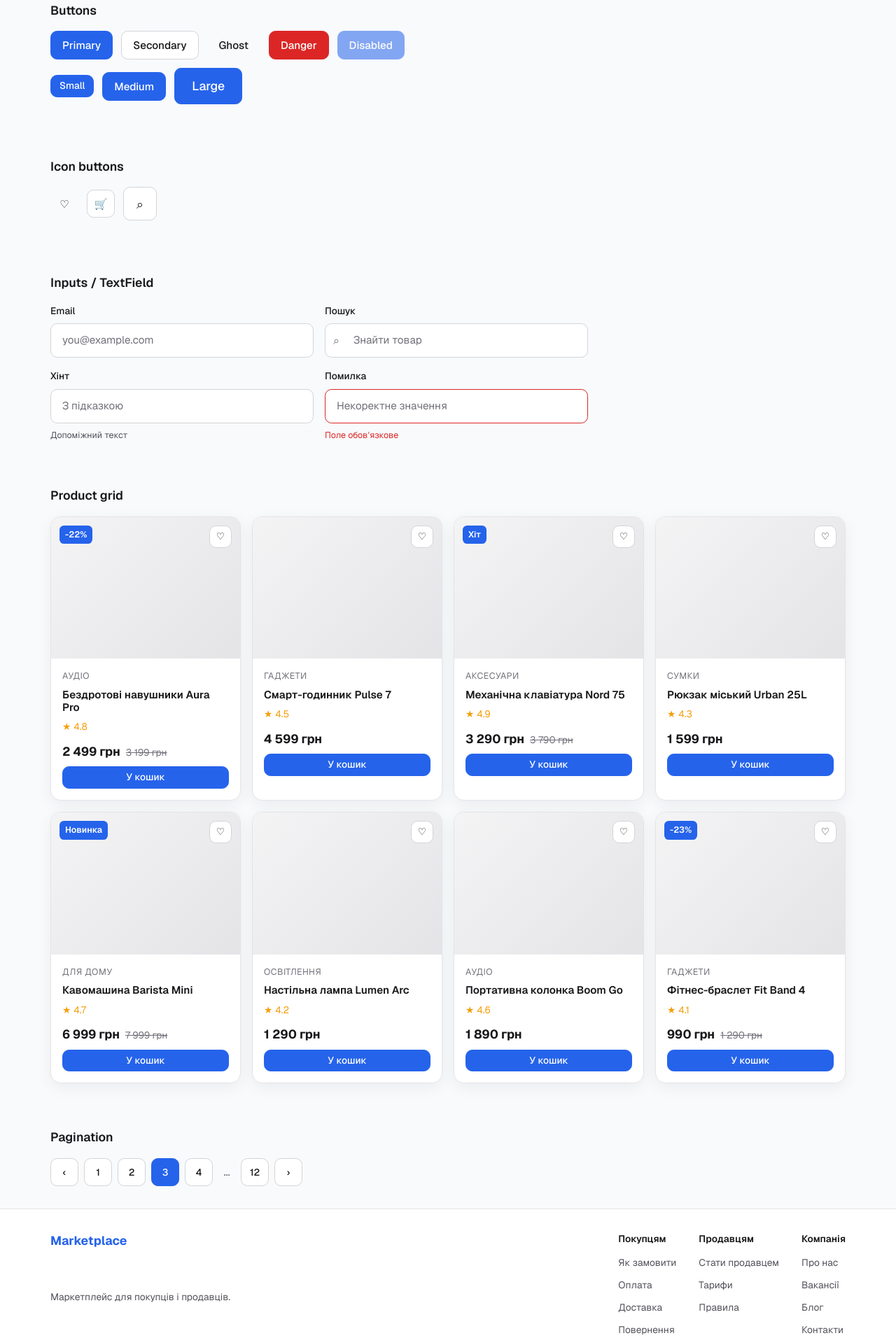
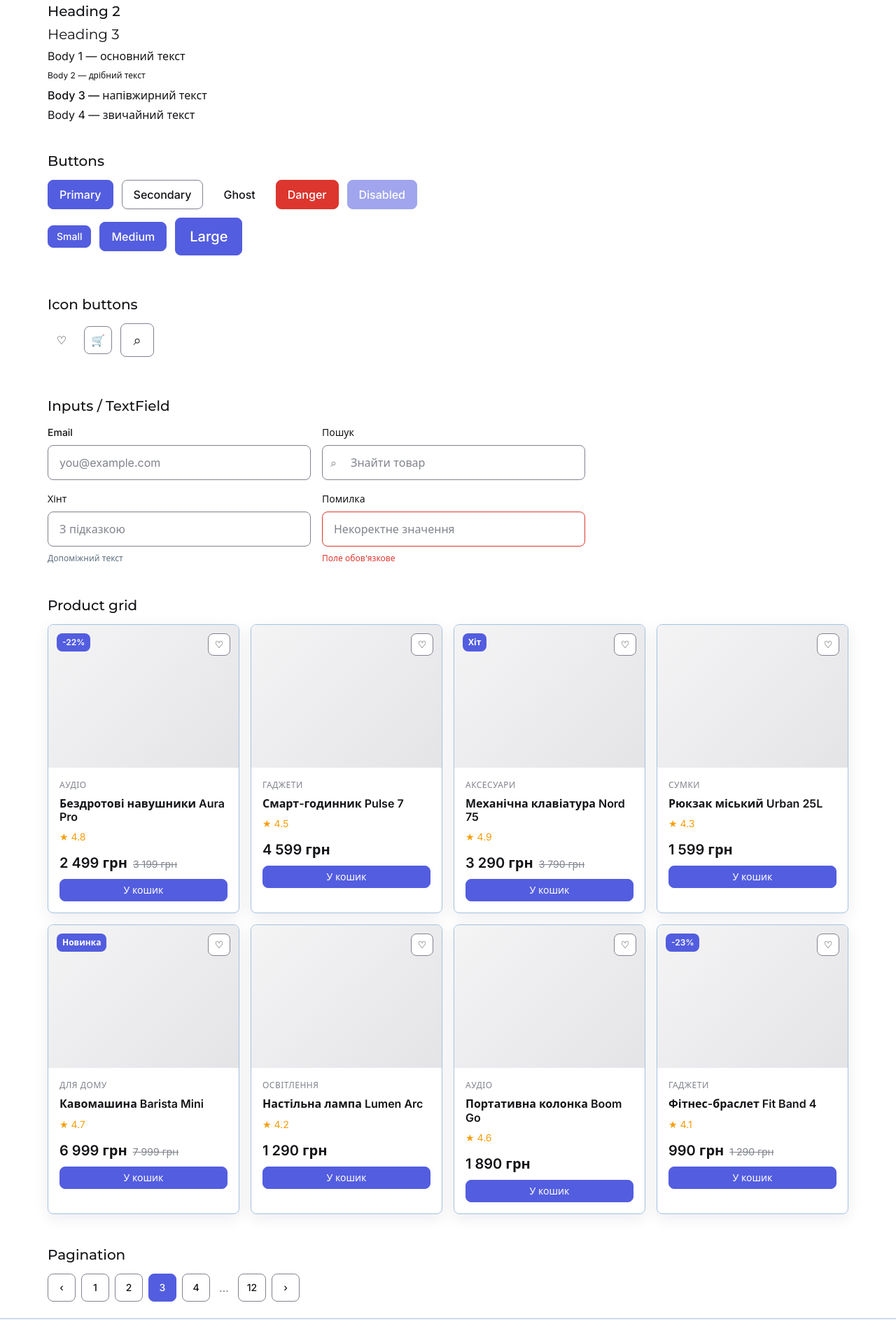
Before and after one commit to meleudas/Marketplace, a Next.js app in the folder frontend/: page /design in a window 1280 px wide. Shown: the part 280-2192 px from the top of the page at 70% size. Built offline with nearby package versions, Linux system fonts and the light colour scheme; a web font is replaced by a local one.

Commit message:
feat: add Typography component and update global styles with design tokens

```diff
--- a/frontend/package.json
+++ b/frontend/package.json
@@ -9,6 +9,8 @@
     "lint": "eslint"
   },
   "dependencies": {
+    "@fontsource/inter": "^5.2.8",
+    "@fontsource/montserrat": "^5.2.8",
     "@hookform/resolvers": "^5.2.2",
     "@refinedev/core": "^5.0.0",
     "@refinedev/react-hook-form": "^5.0.0",
--- a/frontend/src/app/design/UiKitShowcase.module.css
+++ b/frontend/src/app/design/UiKitShowcase.module.css
@@ -14,23 +14,18 @@
   gap: var(--ui-space-2);
 }
 
-.heading {
-  margin: 0;
-  font-size: var(--ui-font-size-2xl);
-  font-weight: var(--ui-font-weight-bold);
-}
-
 .subtext {
-  margin: 0;
   max-width: 40rem;
-  color: var(--ui-color-text-muted);
-  line-height: var(--ui-line-height-normal);
+  color: var(--color-neutral-3);
 }
 
 .blockTitle {
-  margin: 0 0 var(--ui-space-4);
-  font-size: var(--ui-font-size-lg);
-  font-weight: var(--ui-font-weight-semibold);
+  margin-bottom: var(--spacing-16);
+}
+
+.typographyStack {
+  display: grid;
+  gap: var(--spacing-12);
 }
 
 .row {
--- a/frontend/src/app/design/UiKitShowcase.tsx
+++ b/frontend/src/app/design/UiKitShowcase.tsx
@@ -1,6 +1,5 @@
 "use client";
 
-import "@/shared/ui/tokens.css";
 import {
   Button,
   Container,
@@ -11,6 +10,7 @@ import {
   Pagination,
   ProductCard,
   TextField,
+  Typography,
 } from "@/shared/ui";
 import { MOCK_PRODUCTS } from "@/shared/ui/mock";
 import styles from "./UiKitShowcase.module.css";
@@ -23,16 +23,33 @@ export function UiKitShowcase() {
       <main>
         <Container as="section" className={styles.section}>
           <header className={styles.sectionHead}>
-            <h1 className={styles.heading}>UI Skeleton</h1>
-            <p className={styles.subtext}>
+            <Typography variant="h1">UI Skeleton</Typography>
+            <Typography variant="body1" className={styles.subtext}>
               Презентаційні компоненти для нового дизайну. Без бізнес-логіки, лише
               верстка та токени.
-            </p>
+            </Typography>
           </header>
         </Container>
 
         <Container as="section" className={styles.section}>
-          <h2 className={styles.blockTitle}>Buttons</h2>
+          <Typography variant="h2" className={styles.blockTitle}>
+            Typography
+          </Typography>
+          <div className={styles.typographyStack}>
+            <Typography variant="h1">Heading 1</Typography>
+            <Typography variant="h2">Heading 2</Typography>
+            <Typography variant="h3">Heading 3</Typography>
+            <Typography variant="body1">Body 1 — основний текст</Typography>
+            <Typography variant="body2">Body 2 — дрібний текст</Typography>
+            <Typography variant="body3">Body 3 — напівжирний текст</Typography>
+            <Typography variant="body4">Body 4 — звичайний текст</Typography>
+          </div>
+        </Container>
+
+        <Container as="section" className={styles.section}>
+          <Typography variant="h2" className={styles.blockTitle}>
+            Buttons
+          </Typography>
           <div className={styles.row}>
             <Button variant="primary">Primary</Button>
             <Button variant="secondary">Secondary</Button>
@@ -50,7 +67,7 @@ export function UiKitShowcase() {
         </Container>
 
         <Container as="section" className={styles.section}>
-          <h2 className={styles.blockTitle}>Icon buttons</h2>
+          <Typography variant="h2" className={styles.blockTitle}>Icon buttons</Typography>
           <div className={styles.row}>
             <IconButton label="Обране" icon={<span>♡</span>} />
             <IconButton label="Кошик" icon={<span>🛒</span>} variant="solid" />
@@ -59,7 +76,7 @@ export function UiKitShowcase() {
         </Container>
 
         <Container as="section" className={styles.section}>
-          <h2 className={styles.blockTitle}>Inputs / TextField</h2>
+          <Typography variant="h2" className={styles.blockTitle}>Inputs / TextField</Typography>
           <div className={styles.formGrid}>
             <TextField label="Email" name="email" placeholder="you@example.com" />
             <TextField
@@ -79,7 +96,7 @@ export function UiKitShowcase() {
         </Container>
 
         <Container as="section" className={styles.section}>
-          <h2 className={styles.blockTitle}>Product grid</h2>
+          <Typography variant="h2" className={styles.blockTitle}>Product grid</Typography>
           <Grid minColumnWidth="15rem">
             {MOCK_PRODUCTS.map((product) => (
               <ProductCard key={product.id} product={product} />
@@ -88,7 +105,7 @@ export function UiKitShowcase() {
         </Container>
 
         <Container as="section" className={styles.section}>
-          <h2 className={styles.blockTitle}>Pagination</h2>
+          <Typography variant="h2" className={styles.blockTitle}>Pagination</Typography>
           <Pagination currentPage={3} totalPages={12} />
         </Container>
       </main>
--- a/frontend/src/app/globals.css
+++ b/frontend/src/app/globals.css
@@ -1,14 +1,26 @@
 @import "tailwindcss";
+@import "../shared/ui/tokens.css";
 
-:root {
-  --background: #ffffff;
-  --foreground: #171717;
+*,
+*::before,
+*::after {
+  box-sizing: border-box;
 }
 
+body {
+  margin: 0;
+  background: var(--color-primary-5);
+  color: var(--color-primary-4);
+  font-family: var(--font-family-primary);
+}
 
+button,
+input,
+textarea,
+select {
+  font: inherit;
+}
 
-body {
-  background: var(--background);
-  color: var(--foreground);
-  font-family: Arial, Helvetica, sans-serif;
+img {
+  max-width: 100%;
 }
--- /dev/null
+++ b/frontend/src/shared/ui/Typography/Typography.module.css
@@ -0,0 +1,55 @@
+.h1 {
+  margin: 0;
+  font-family: var(--font-family-secondary);
+  font-size: var(--typography-h1-font-size);
+  font-weight: var(--typography-h1-font-weight);
+  line-height: var(--typography-h1-line-height);
+}
+
+.h2 {
+  margin: 0;
+  font-family: var(--font-family-secondary);
+  font-size: var(--typography-h2-font-size);
+  font-weight: var(--typography-h2-font-weight);
+  line-height: var(--typography-h2-line-height);
+}
+
+.h3 {
+  margin: 0;
+  font-family: var(--font-family-secondary);
+  font-size: var(--typography-h3-font-size);
+  font-weight: var(--typography-h3-font-weight);
+  line-height: var(--typography-h3-line-height);
+}
+
+.body1 {
+  margin: 0;
+  font-family: var(--font-family-primary);
+  font-size: var(--typography-body1-font-size);
+  font-weight: var(--typography-body1-font-weight);
+  line-height: var(--typography-body1-line-height);
+}
+
+.body2 {
+  margin: 0;
+  font-family: var(--font-family-primary);
+  font-size: var(--typography-body2-font-size);
+  font-weight: var(--typography-body2-font-weight);
+  line-height: var(--typography-body2-line-height);
+}
+
+.body3 {
+  margin: 0;
+  font-family: var(--font-family-primary);
+  font-size: var(--typography-body3-font-size);
+  font-weight: var(--typography-body3-font-weight);
+  line-height: var(--typography-body3-line-height);
+}
+
+.body4 {
+  margin: 0;
+  font-family: var(--font-family-primary);
+  font-size: var(--typography-body4-font-size);
+  font-weight: var(--typography-body4-font-weight);
+  line-height: var(--typography-body4-line-height);
+}
--- /dev/null
+++ b/frontend/src/shared/ui/Typography/Typography.tsx
@@ -0,0 +1,40 @@
+import type { ElementType, ReactNode } from "react";
+import styles from "./Typography.module.css";
+
+export type TypographyVariant =
+  | "h1"
+  | "h2"
+  | "h3"
+  | "body1"
+  | "body2"
+  | "body3"
+  | "body4";
+
+const defaultTags: Record<TypographyVariant, ElementType> = {
+  h1: "h1",
+  h2: "h2",
+  h3: "h3",
+  body1: "p",
+  body2: "p",
+  body3: "p",
+  body4: "p",
+};
+
+export interface TypographyProps {
+  variant?: TypographyVariant;
+  children: ReactNode;
+  className?: string;
+  as?: ElementType;
+}
+
+export function Typography({
+  variant = "body1",
+  children,
+  className,
+  as,
+}: TypographyProps) {
+  const Component = as ?? defaultTags[variant];
+  const classes = [styles[variant], className].filter(Boolean).join(" ");
+
+  return <Component className={classes}>{children}</Component>;
+}
--- /dev/null
+++ b/frontend/src/shared/ui/Typography/index.ts
@@ -0,0 +1,2 @@
+export { Typography } from "./Typography";
+export type { TypographyProps, TypographyVariant } from "./Typography";
--- a/frontend/src/shared/ui/index.ts
+++ b/frontend/src/shared/ui/index.ts
@@ -1,3 +1,5 @@
+export { Typography } from "./Typography";
+export type { TypographyProps, TypographyVariant } from "./Typography";
 export { Button } from "./Button";
 export { IconButton } from "./IconButton";
 export { TextField } from "./TextField";
--- a/frontend/src/shared/ui/tokens.css
+++ b/frontend/src/shared/ui/tokens.css
@@ -1,38 +1,113 @@
 /**
- * Design tokens for the UI skeleton (shared/ui kit).
- * Plain CSS custom properties so they can be consumed from any *.module.css.
- * Imported by the /design showcase page; safe to import elsewhere later.
+ * Design tokens — UI Kit values as CSS custom properties.
+ * Consumed from global styles and *.module.css across shared/ui.
  */
 :root {
-  /* Colors */
-  --ui-color-bg: #f8fafc;
-  --ui-color-surface: #ffffff;
+  /* Fonts */
+  --font-family-primary: "Inter", system-ui, sans-serif;
+  --font-family-secondary: "Montserrat", system-ui, sans-serif;
+
+  /* Primary colors */
+  --color-primary-1: #535ddf;
+  --color-primary-2: #ee0290;
+  --color-primary-3: #a3c2e0;
+  --color-primary-4: #131417;
+  --color-primary-5: #ffffff;
+
+  /* Secondary colors */
+  --color-secondary-green: #17870e;
+  --color-secondary-red: #dc362e;
+  --color-secondary-blue: #224487;
+  --color-secondary-purple: #7c90e0;
+
+  /* Neutral colors */
+  --color-neutral-1: #08083d;
+  --color-neutral-2: #2f2f2f;
+  --color-neutral-3: #5f7081;
+  --color-neutral-4: #80838d;
+
+  /* Spacing */
+  --spacing-4: 4px;
+  --spacing-8: 8px;
+  --spacing-12: 12px;
+  --spacing-16: 16px;
+  --spacing-20: 20px;
+  --spacing-24: 24px;
+  --spacing-32: 32px;
+  --spacing-40: 40px;
+  --spacing-56: 56px;
+
+  /* Border radius */
+  --border-radius: 8px;
+
+  /* Typography — Heading 1 */
+  --typography-h1-font-size: 24px;
+  --typography-h1-font-weight: 600;
+  --typography-h1-line-height: 21px;
+
+  /* Typography — Heading 2 */
+  --typography-h2-font-size: 20px;
+  --typography-h2-font-weight: 500;
+  --typography-h2-line-height: 21px;
+
+  /* Typography — Heading 3 */
+  --typography-h3-font-size: 20px;
+  --typography-h3-font-weight: 400;
+  --typography-h3-line-height: 21px;
+
+  /* Typography — Body 1 */
+  --typography-body1-font-size: 16px;
+  --typography-body1-font-weight: 400;
+  --typography-body1-line-height: 16px;
+
+  /* Typography — Body 2 */
+  --typography-body2-font-size: 12px;
+  --typography-body2-font-weight: 400;
+  --typography-body2-line-height: 16px;
+
+  /* Typography — Body 3 */
+  --typography-body3-font-size: 16px;
+  --typography-body3-font-weight: 500;
+  --typography-body3-line-height: 16px;
+
+  /* Typography — Body 4 */
+  --typography-body4-font-size: 16px;
+  --typography-body4-font-weight: 400;
+  --typography-body4-line-height: 16px;
+
+  /* Grid */
+  --grid-container-padding: 20px;
+  --grid-gap: 18px;
+  --grid-columns: 5;
+
+  /* Legacy aliases (shared/ui components) */
+  --ui-color-bg: var(--color-primary-5);
+  --ui-color-surface: var(--color-primary-5);
   --ui-color-surface-muted: #f4f4f5;
-  --ui-color-text: #18181b;
-  --ui-color-text-muted: #52525b;
-  --ui-color-text-subtle: #71717a;
-  --ui-color-border: #e4e4e7;
-  --ui-color-border-strong: #d4d4d8;
+  --ui-color-text: var(--color-primary-4);
+  --ui-color-text-muted: var(--color-neutral-3);
+  --ui-color-text-subtle: var(--color-neutral-4);
+  --ui-color-border: var(--color-primary-3);
+  --ui-color-border-strong: var(--color-neutral-4);
 
-  --ui-color-primary: #2563eb;
-  --ui-color-primary-hover: #1d4ed8;
-  --ui-color-primary-soft: #eff6ff;
-  --ui-color-on-primary: #ffffff;
+  --ui-color-primary: var(--color-primary-1);
+  --ui-color-primary-hover: #4249b8;
+  --ui-color-primary-soft: rgb(83 93 223 / 0.12);
+  --ui-color-on-primary: var(--color-primary-5);
 
-  --ui-color-danger: #dc2626;
-  --ui-color-danger-hover: #b91c1c;
-  --ui-color-success: #16a34a;
+  --ui-color-danger: var(--color-secondary-red);
+  --ui-color-danger-hover: #b82d26;
+  --ui-color-success: var(--color-secondary-green);
 
-  /* Typography */
-  --ui-font-sans: var(--font-geist-sans), Arial, Helvetica, sans-serif;
-  --ui-font-mono: var(--font-geist-mono), ui-monospace, monospace;
+  --ui-font-sans: var(--font-family-primary);
+  --ui-font-mono: ui-monospace, monospace;
 
-  --ui-font-size-xs: 0.78rem;
-  --ui-font-size-sm: 0.86rem;
-  --ui-font-size-md: 0.95rem;
-  --ui-font-size-lg: 1.1rem;
-  --ui-font-size-xl: 1.5rem;
-  --ui-font-size-2xl: 2rem;
+  --ui-font-size-xs: var(--typography-body2-font-size);
+  --ui-font-size-sm: 14px;
+  --ui-font-size-md: var(--typography-body1-font-size);
+  --ui-font-size-lg: var(--typography-h2-font-size);
+  --ui-font-size-xl: var(--typography-h1-font-size);
+  --ui-font-size-2xl: 28px;
 
   --ui-font-weight-regular: 400;
   --ui-font-weight-medium: 500;
@@ -42,30 +117,28 @@
   --ui-line-height-tight: 1.2;
   --ui-line-height-normal: 1.5;
 
-  /* Spacing */
-  --ui-space-1: 0.25rem;
-  --ui-space-2: 0.5rem;
-  --ui-space-3: 0.75rem;
-  --ui-space-4: 1rem;
-  --ui-space-5: 1.5rem;
-  --ui-space-6: 2rem;
-  --ui-space-7: 3rem;
+  --ui-space-1: var(--spacing-4);
+  --ui-space-2: var(--spacing-8);
+  --ui-space-3: var(--spacing-12);
+  --ui-space-4: var(--spacing-16);
+  --ui-space-5: var(--spacing-20);
+  --ui-space-6: var(--spacing-24);
+  --ui-space-7: var(--spacing-32);
+  --ui-space-8: var(--spacing-40);
+  --ui-space-9: var(--spacing-56);
 
-  /* Radius */
-  --ui-radius-sm: 0.4rem;
-  --ui-radius-md: 0.6rem;
-  --ui-radius-lg: 0.9rem;
+  --ui-radius-sm: var(--border-radius);
+  --ui-radius-md: var(--border-radius);
+  --ui-radius-lg: var(--border-radius);
   --ui-radius-full: 999px;
 
-  /* Shadows */
-  --ui-shadow-sm: 0 1px 2px rgb(15 23 42 / 0.06);
-  --ui-shadow-md: 0 6px 22px rgb(15 23 42 / 0.06);
-  --ui-shadow-lg: 0 10px 28px rgb(15 23 42 / 0.1);
+  --ui-shadow-sm: 0 1px 2px rgb(8 8 61 / 0.06);
+  --ui-shadow-md: 0 6px 22px rgb(8 8 61 / 0.08);
+  --ui-shadow-lg: 0 10px 28px rgb(8 8 61 / 0.12);
 
-  /* Layout */
   --ui-container-max: 74rem;
+  --ui-grid-min: 16rem;
 
-  /* Motion */
   --ui-transition-fast: 120ms ease;
   --ui-transition-base: 160ms ease;
 }
```
Also changed, not shown: frontend/src/app/layout.tsx (+7 -15 lines), 1 other file (tests, documents, lock files or other folders).
